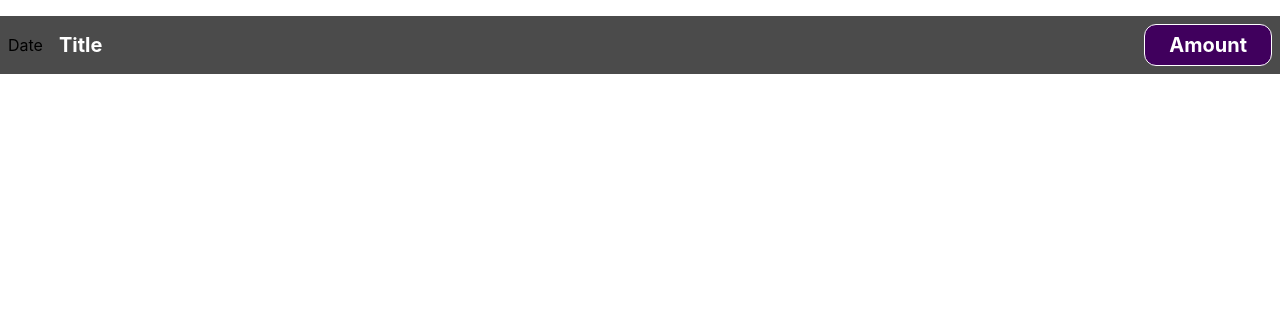
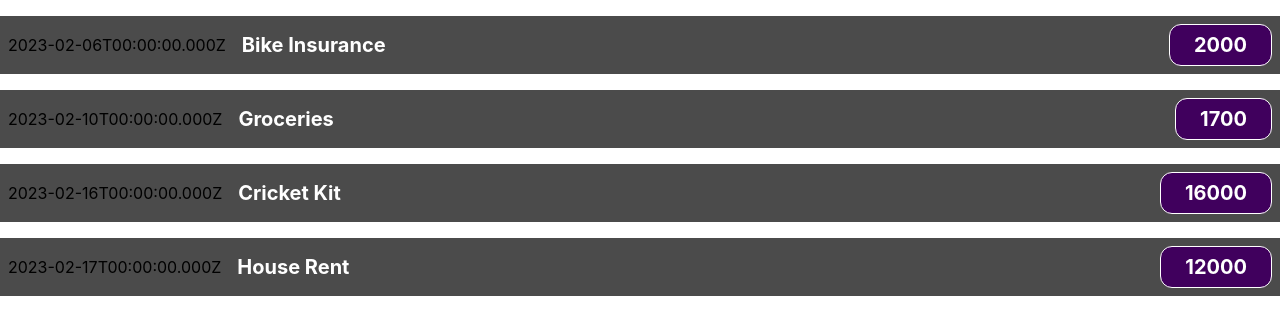
Before and after one commit to takeshwar13/expence_tracker, a React (Create React App) app: page / in a window 1280 px wide. Shown: the top 334 px of the page. Built offline with nearby package versions, Linux system fonts and the light colour scheme.

Commit message:
Passing  data in ExpenseItem via props and added multiple expenses

```diff
--- a/src/App.js
+++ b/src/App.js
@@ -3,7 +3,26 @@ import ExpenseItem from "./components/ExpenseItem";
 function App() {
   return (
     <div className="App">
-      <ExpenseItem> </ExpenseItem>
+      <ExpenseItem
+        date={new Date(2023, 1, 6)}
+        title="Bike Insurance"
+        amount={2000}
+      />
+      <ExpenseItem
+        date={new Date(2023, 1, 10)}
+        title="Groceries"
+        amount={1700}
+      />
+      <ExpenseItem
+        date={new Date(2023, 1, 16)}
+        title="Cricket Kit"
+        amount={16000}
+      />
+      <ExpenseItem
+        date={new Date(2023, 1, 17)}
+        title="House Rent"
+        amount={12000}
+      />
     </div>
   );
 }
--- a/src/components/ExpenseItem.js
+++ b/src/components/ExpenseItem.js
@@ -1,13 +1,13 @@
 import React from "react";
 import "./ExpenseItem.css";
 
-const ExpenseItem = () => {
+const ExpenseItem = (props) => {
   return (
     <div className="expense-item ">
-      <div>Date</div>
+      <div>{props.date.toISOString()}</div>
       <div className="expense-item__description ">
-        <h2>Title</h2>
-        <div className="expense-item__price ">Amount</div>
+        <h2>{props.title}</h2>
+        <div className="expense-item__price ">{props.amount}</div>
       </div>
     </div>
   );
```
